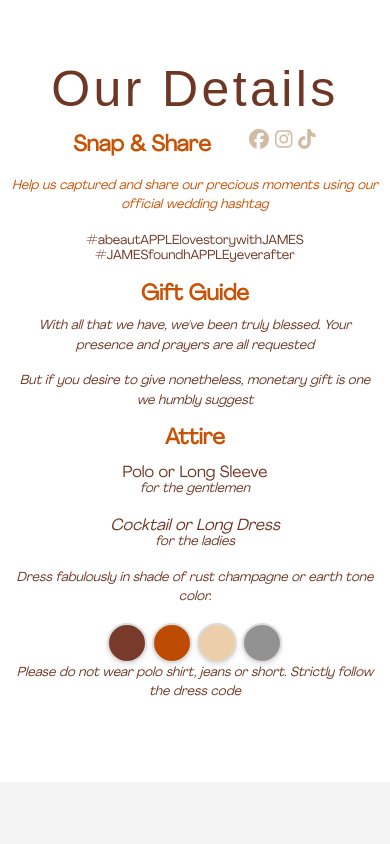
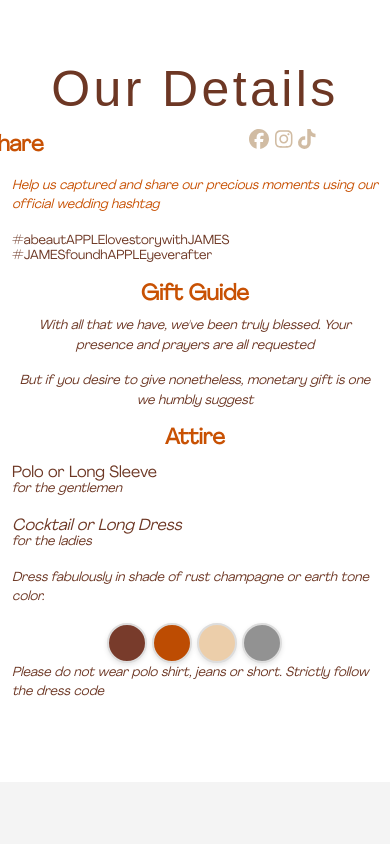
Before and after one commit to reimondavendano/weddingjamesapple, a React (Create React App) app: page / in a window 390 px wide. Shown: the part 6440-7284 px from the top of the page. Built offline with nearby package versions, Linux system fonts and the light colour scheme; grey boxes are pictures that could not be loaded; a web font is replaced by a local one.

Commit message:
change minimal text-align-left to accordions

```diff
--- a/src/assets/styles/wedding-intro.css
+++ b/src/assets/styles/wedding-intro.css
@@ -161,8 +161,8 @@
         margin-left: 91px;
     }
 
-    .text-align-left {
-        text-align: center !important;
+    .recept-desc {
+      text-align: center !important;
     }
 
   }
--- a/src/components/WeddingIntro.js
+++ b/src/components/WeddingIntro.js
@@ -79,7 +79,7 @@
                         </div>
                     </Col>
                     <Col md={5}>
-                        <p className="text-align-left font-agradir secondary-font-color font-size-16"> Reception immediately follows at <span className="font-weight-bold primary-font-color font-agradir-bold"> LEANEL'S GARDEN,</span>Tagaytay City </p>
+                        <p className="text-align-left font-agradir secondary-font-color font-size-16 recept-desc"> Reception immediately follows at <span className="font-weight-bold primary-font-color font-agradir-bold"> LEANEL'S GARDEN,</span>Tagaytay City </p>
                     </Col>
                     <Col md={3}></Col>
                 </Row>
```
Also changed, not shown: 5 other files (tests, documents, lock files or other folders).
